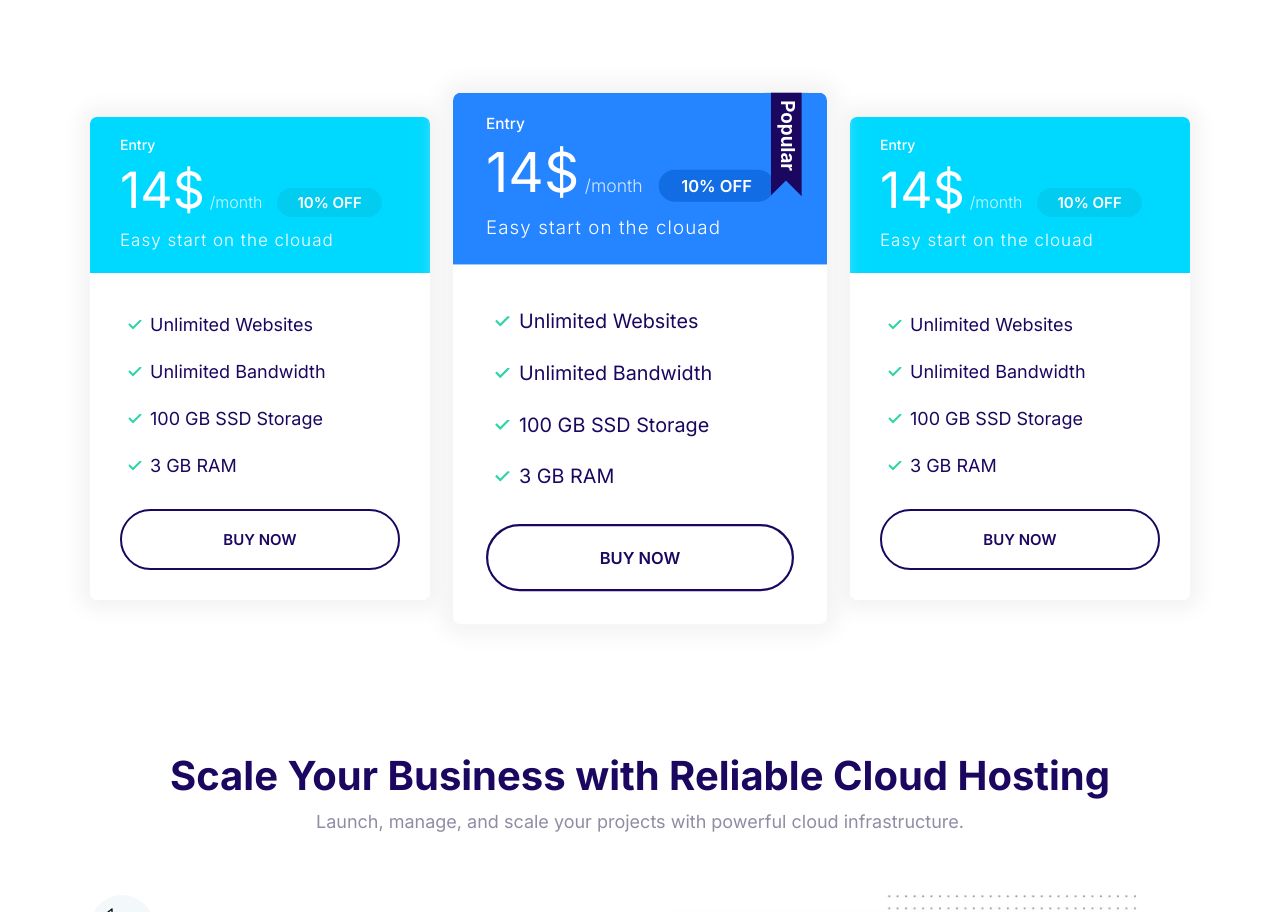
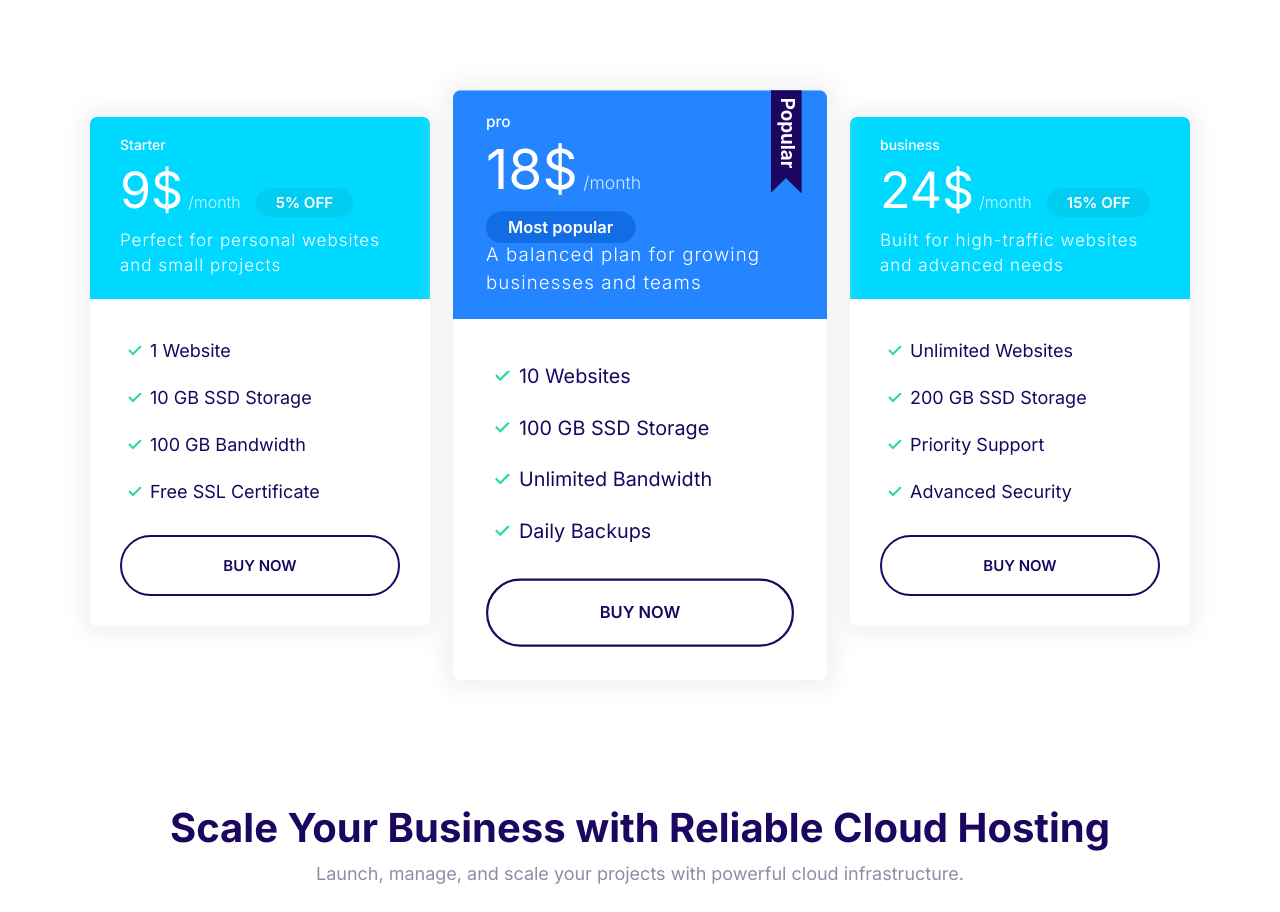
Before and after one commit to roshavafaei/roshify-landing-page, a website built with Parcel: page index.html in a window 1280 px wide. Shown: the part 1255-2167 px from the top of the page. Built offline with nearby package versions, Linux system fonts and the light colour scheme.

Commit message:
refactor: improve plan section

```diff
--- a/index.html
+++ b/index.html
@@ -97,18 +97,18 @@
         <div class="plan">
           <div class="card card--secondary">
             <header class="card__header">
-              <h3 class="plan__name">Entry</h3>
-              <span class="plan__price">14$</span>
+              <h3 class="plan__name">Starter</h3>
+              <span class="plan__price">9$</span>
               <span class="plan__billing-cycle">/month</span>
-              <span class="badge badge--secondary badge small">10% OFF</span>
-              <span class="plan__description">Easy start on the clouad</span>
+              <span class="badge badge--secondary badge small">5% OFF</span>
+              <span class="plan__description">Perfect for personal websites and small projects</span>
             </header>
             <div class="card__body">
               <ul class="list list--tick">
-                <li class="list__item">Unlimited Websites</li>
-                <li class="list__item">Unlimited Bandwidth</li>
-                <li class="list__item">100 GB SSD Storage</li>
-                <li class="list__item">3 GB RAM</li>
+                <li class="list__item">1 Website</li>
+                <li class="list__item">10 GB SSD Storage</li>
+                <li class="list__item">100 GB Bandwidth</li>
+                <li class="list__item">Free SSL Certificate</li>
               </ul>
               <button class="btn btn--outline btn--block">buy now</button>
             </div>
@@ -117,18 +117,18 @@
         <div class="plan plan--popular">
           <div class="card card--primary">
             <header class="card__header">
-              <h3 class="plan__name">Entry</h3>
-              <span class="plan__price">14$</span>
+              <h3 class="plan__name">pro</h3>
+              <span class="plan__price">18$</span>
               <span class="plan__billing-cycle">/month</span>
-              <span class="badge badge--primary badge small">10% OFF</span>
-              <span class="plan__description">Easy start on the clouad</span>
+              <span class="badge badge--primary badge small">Most popular</span>
+              <span class="plan__description">A balanced plan for growing businesses and teams</span>
             </header>
             <div class="card__body">
               <ul class="list list--tick">
-                <li class="list__item">Unlimited Websites</li>
+                <li class="list__item">10 Websites</li>
+                <li class="list__item">100 GB SSD Storage</li>
                 <li class="list__item">Unlimited Bandwidth</li>
-                <li class="list__item">100 GB SSD Storage</li>
-                <li class="list__item">3 GB RAM</li>
+                <li class="list__item">Daily Backups</li>
               </ul>
               <button class="btn btn--outline btn--block">buy now</button>
             </div>
@@ -137,18 +137,18 @@
         <div class="plan">
           <div class="card card--secondary">
             <header class="card__header">
-              <h3 class="plan__name">Entry</h3>
-              <span class="plan__price">14$</span>
+              <h3 class="plan__name">business</h3>
+              <span class="plan__price">24$</span>
               <span class="plan__billing-cycle">/month</span>
-              <span class="badge badge--secondary badge small">10% OFF</span>
-              <span class="plan__description">Easy start on the clouad</span>
+              <span class="badge badge--secondary badge small">15% OFF</span>
+              <span class="plan__description">Built for high-traffic websites and advanced needs</span>
             </header>
             <div class="card__body">
               <ul class="list list--tick">
                 <li class="list__item">Unlimited Websites</li>
-                <li class="list__item">Unlimited Bandwidth</li>
-                <li class="list__item">100 GB SSD Storage</li>
-                <li class="list__item">3 GB RAM</li>
+                <li class="list__item">200 GB SSD Storage</li>
+                <li class="list__item">Priority Support</li>
+                <li class="list__item">Advanced Security</li>
               </ul>
               <button class="btn btn--outline btn--block">buy now</button>
             </div>
```
